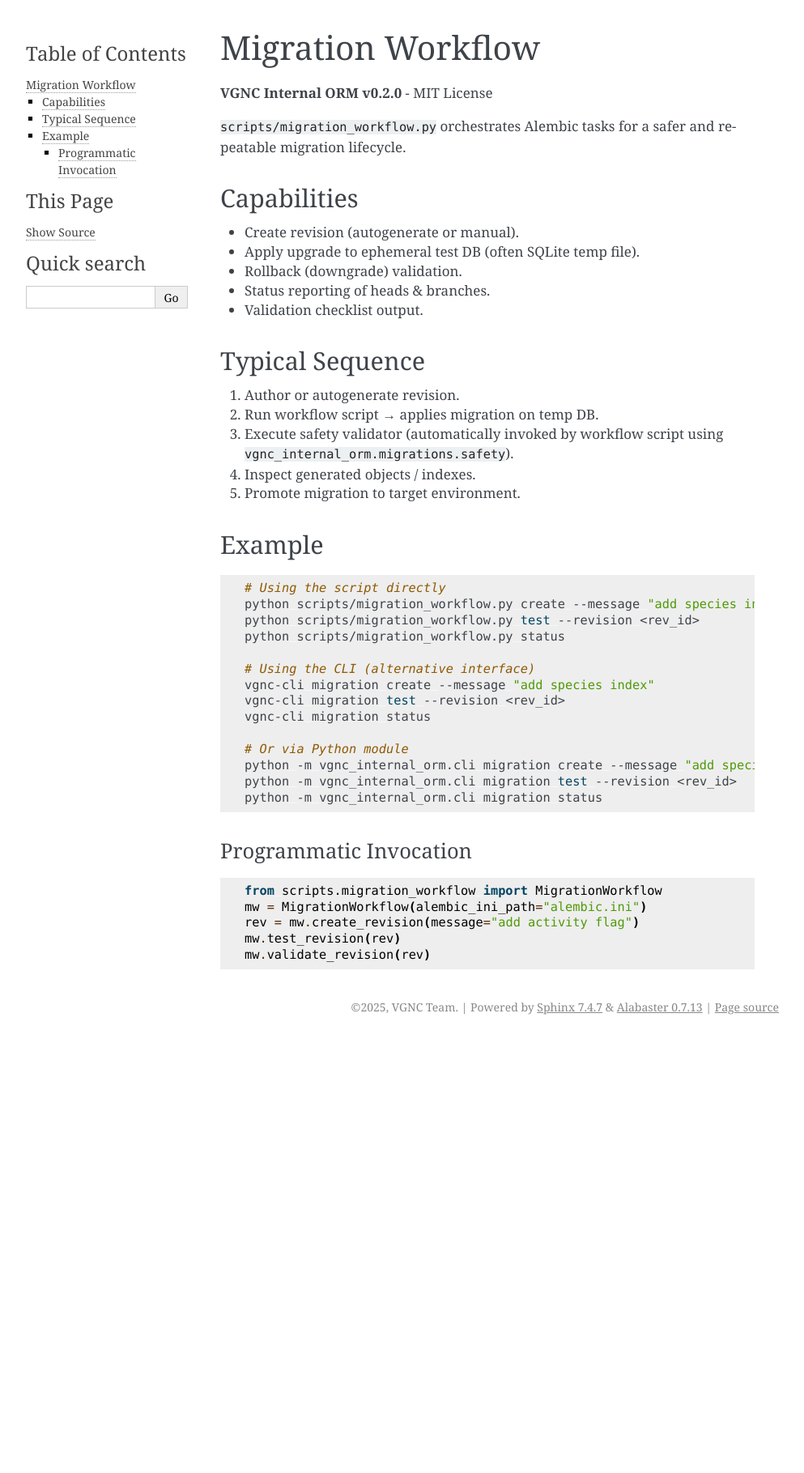
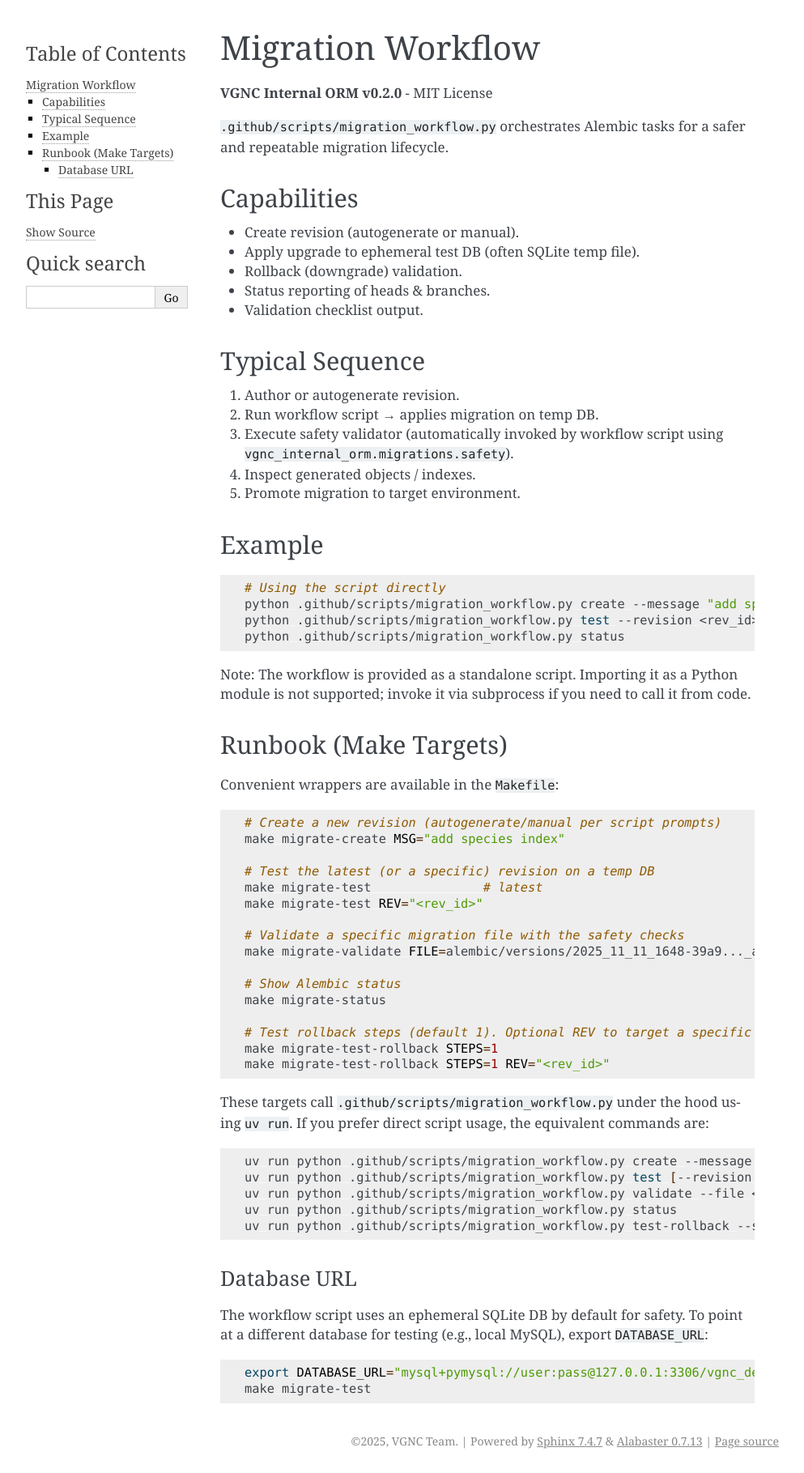
Before and after one commit to HGNC/vgnc-internal-orm, a Sphinx documentation site: the page built from docs/migration_workflow.md, in a window 1280 px wide. Shown: the whole page at 81% size, without its empty margins (148-1141 px from the left). Built offline with Sphinx 7.4.7, drawn with Linux system fonts in a browser that asks for light colours; before the commit the page ends 1283 px from its top, so only the background shows below that.

Commit message:
Refactor project structure and update documentation for migration workflow
- Removed CHANGELOG.md as it was no longer needed.
- Enhanced Makefile with migration commands and updated help text.
- Updated README.md to reflect new license and repository links.
- Added migration workflow details to relevant documentation files.
- Corrected CLI command examples and improved descriptions across documentation.
- Updated version number and author information in __init__.py.
- Revised model docstrings to clarify database representation.

````diff
--- a/docs/migration_workflow.md
+++ b/docs/migration_workflow.md
@@ -2,7 +2,7 @@
 
 **VGNC Internal ORM v0.2.0** - MIT License
 
-`scripts/migration_workflow.py` orchestrates Alembic tasks for a safer and repeatable migration lifecycle.
+`.github/scripts/migration_workflow.py` orchestrates Alembic tasks for a safer and repeatable migration lifecycle.
 
 ## Capabilities
 
@@ -24,27 +24,54 @@
 
 ```bash
 # Using the script directly
-python scripts/migration_workflow.py create --message "add species index"
-python scripts/migration_workflow.py test --revision <rev_id>
-python scripts/migration_workflow.py status
-
-# Using the CLI (alternative interface)
-vgnc-cli migration create --message "add species index"
-vgnc-cli migration test --revision <rev_id>
-vgnc-cli migration status
-
-# Or via Python module
-python -m vgnc_internal_orm.cli migration create --message "add species index"
-python -m vgnc_internal_orm.cli migration test --revision <rev_id>
-python -m vgnc_internal_orm.cli migration status
+python .github/scripts/migration_workflow.py create --message "add species index"
+python .github/scripts/migration_workflow.py test --revision <rev_id>
+python .github/scripts/migration_workflow.py status
 ```
 
-### Programmatic Invocation
+Note: The workflow is provided as a standalone script. Importing it as a Python
+module is not supported; invoke it via subprocess if you need to call it from code.
 
-```python
-from scripts.migration_workflow import MigrationWorkflow
-mw = MigrationWorkflow(alembic_ini_path="alembic.ini")
-rev = mw.create_revision(message="add activity flag")
-mw.test_revision(rev)
-mw.validate_revision(rev)
+## Runbook (Make Targets)
+
+Convenient wrappers are available in the `Makefile`:
+
+```bash
+# Create a new revision (autogenerate/manual per script prompts)
+make migrate-create MSG="add species index"
+
+# Test the latest (or a specific) revision on a temp DB
+make migrate-test               # latest
+make migrate-test REV="<rev_id>"
+
+# Validate a specific migration file with the safety checks
+make migrate-validate FILE=alembic/versions/2025_11_11_1648-39a9..._add_scientific_common_name_columns.py
+
+# Show Alembic status
+make migrate-status
+
+# Test rollback steps (default 1). Optional REV to target a specific revision
+make migrate-test-rollback STEPS=1
+make migrate-test-rollback STEPS=1 REV="<rev_id>"
 ```
+
+These targets call `.github/scripts/migration_workflow.py` under the hood using `uv run`.
+If you prefer direct script usage, the equivalent commands are:
+
+```bash
+uv run python .github/scripts/migration_workflow.py create --message "..."
+uv run python .github/scripts/migration_workflow.py test [--revision <rev_id>]
+uv run python .github/scripts/migration_workflow.py validate --file <path-to-revision>
+uv run python .github/scripts/migration_workflow.py status
+uv run python .github/scripts/migration_workflow.py test-rollback --steps 1 [--revision <rev_id>]
+```
+
+### Database URL
+
+The workflow script uses an ephemeral SQLite DB by default for safety. To point
+at a different database for testing (e.g., local MySQL), export `DATABASE_URL`:
+
+```bash
+export DATABASE_URL="mysql+pymysql://user:pass@127.0.0.1:3306/vgnc_dev"
+make migrate-test
+```
--- a/src/vgnc_internal_orm/__init__.py
+++ b/src/vgnc_internal_orm/__init__.py
@@ -4,9 +4,9 @@
 and Pydantic integration.
 """
 
-__version__ = "0.1.0"
-__author__ = "VGNC Development Team"
-__email__ = "dev@vgnc.com"
+__version__ = "0.2.0"
+__author__ = "HGNC Development Team"
+__email__ = "hgnc@genenames.org"
 
 from .config.settings import DatabaseConfig
 from .models.base import BaseModel
````
Also changed, not shown: CHANGELOG.md (deleted, +0 -33 lines), README.md (+39 -10 lines), docs/PRD.md (+5 -1 lines), docs/cli.md (+12 -11 lines), docs/examples.md (+6 -0 lines), docs/getting_started.md (+16 -2 lines), docs/migrations_safety.md (+1 -7 lines), pyproject.toml (+4 -4 lines), examples/README.md, 8 other files.
